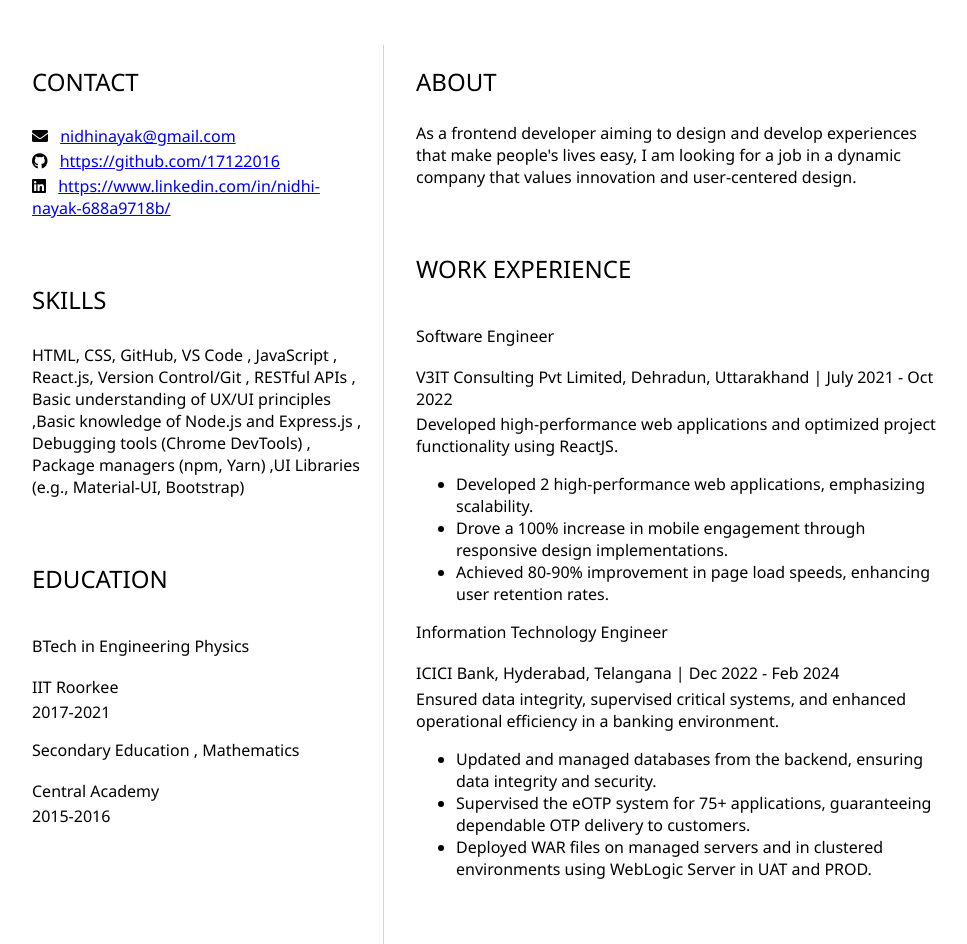
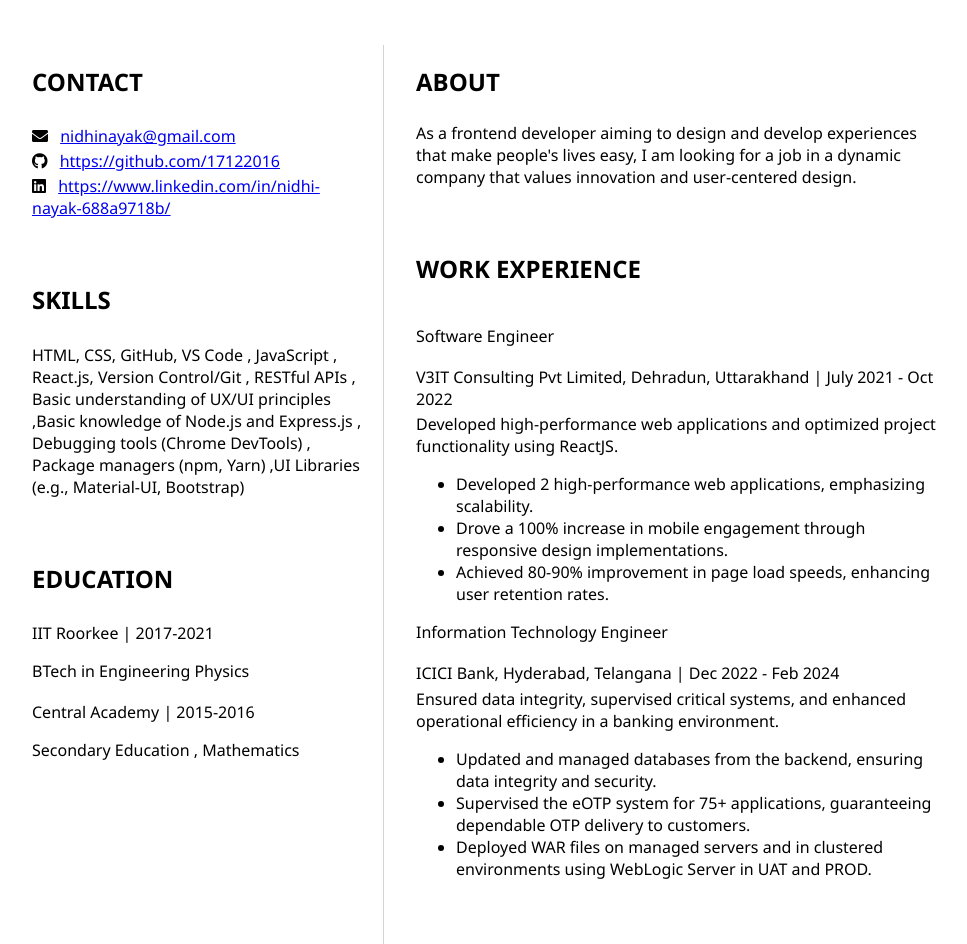
Before and after one commit to 17122016/Resume_website, a plain HTML site: page index.html in a window 1280 px wide. Shown: the part 212-1156 px from the top of the page, without its empty margins (160-1127 px from the left). Drawn offline with Linux system fonts and the light colour scheme.

Commit message:
initial commit

```diff
--- a/index.html
+++ b/index.html
@@ -7,7 +7,7 @@
 <body>
     <header id="header">
         <!-- resume header with your name and title -->
-        <h1>Nidhi Nayak</h1>
+        <h1><b>Nidhi Nayak</b></h1>
         <hr>
         EX-Software Engineer at V3IT | EX- IT Manager at ICICI BANK
         <hr>
@@ -15,7 +15,7 @@
     <main>
         <article id="mainLeft">
             <section>
-                <h2>CONTACT</h2>
+                <h2><b>CONTACT</b></h2>
                 <!-- contact info including social media -->
                 <p>
                     <i class="fa fa-envelope" aria-hidden="true"></i>
@@ -31,7 +31,7 @@
                 </p>
             </section>
             <section>
-                <h2>SKILLS</h2>
+                <h2><b>SKILLS</b></h2>
                 <!-- your skills -->
                 <p>HTML, CSS, GitHub, VS Code , JavaScript , React.js, Version Control/Git , RESTful APIs ,
                     Basic understanding of UX/UI principles ,Basic knowledge of Node.js and Express.js , Debugging tools
@@ -40,33 +40,27 @@
               </p>
             </section>
             <section>
-                <h2>EDUCATION</h2>
+                <h2><b>EDUCATION</b></h2>
                 <!-- your education -->
+                <p>
+                    IIT Roorkee | 2017-2021
+                </p>
                 <h3>BTech in Engineering Physics</h3>
-                <p>
-                    IIT Roorkee
-                </p>
-                <p>
-                    2017-2021
+                <p>Central Academy | 2015-2016
                 </p>
                 <h3>Secondary Education , Mathematics</h3>
-                <p>
-                    Central Academy
-                </p>
-                <p>
-                    2015-2016
-                </p>
+
             </section>
         </article>
         <article id="mainRight">
             <section>
-                <h2>ABOUT</h2>
+                <h2><b>ABOUT</b></h2>
                 <!-- about you -->
                 As a frontend developer aiming to design and develop experiences that make people's lives easy, I am
                 looking for a job in a dynamic company that values innovation and user-centered design.
             </section>
             <section>
-                <h2>WORK EXPERIENCE</h2>
+                <h2><b>WORK EXPERIENCE</b></h2>
                 <!-- your work experience -->
 
                 <h3>Software Engineer
```
